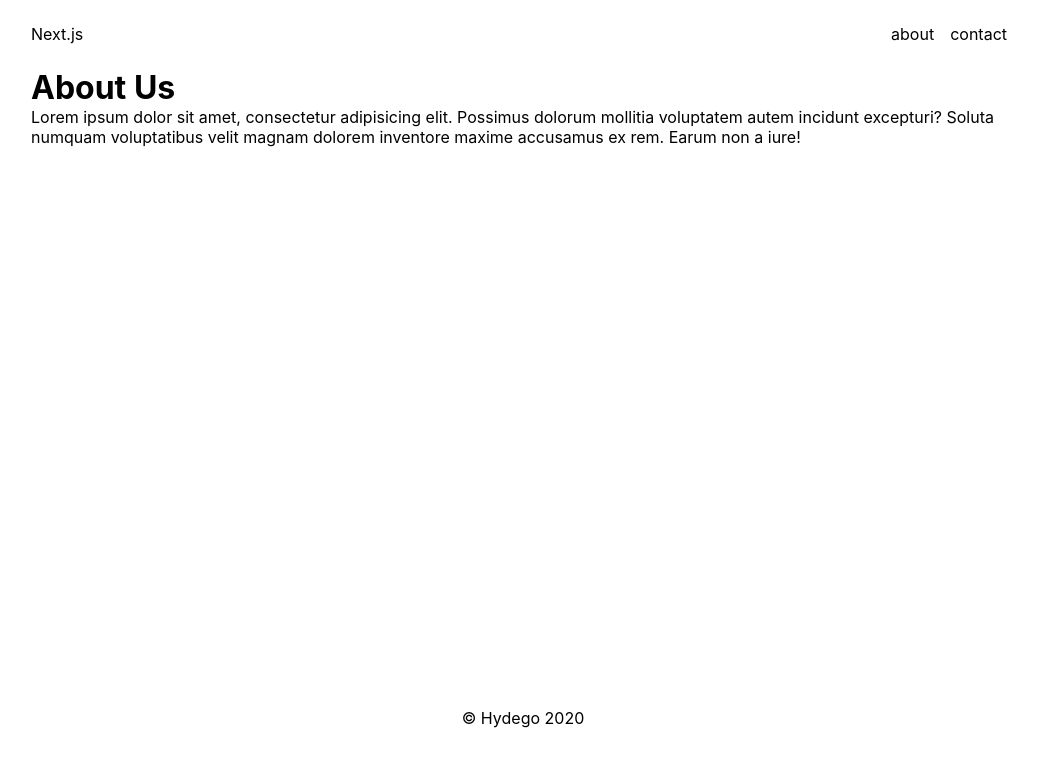
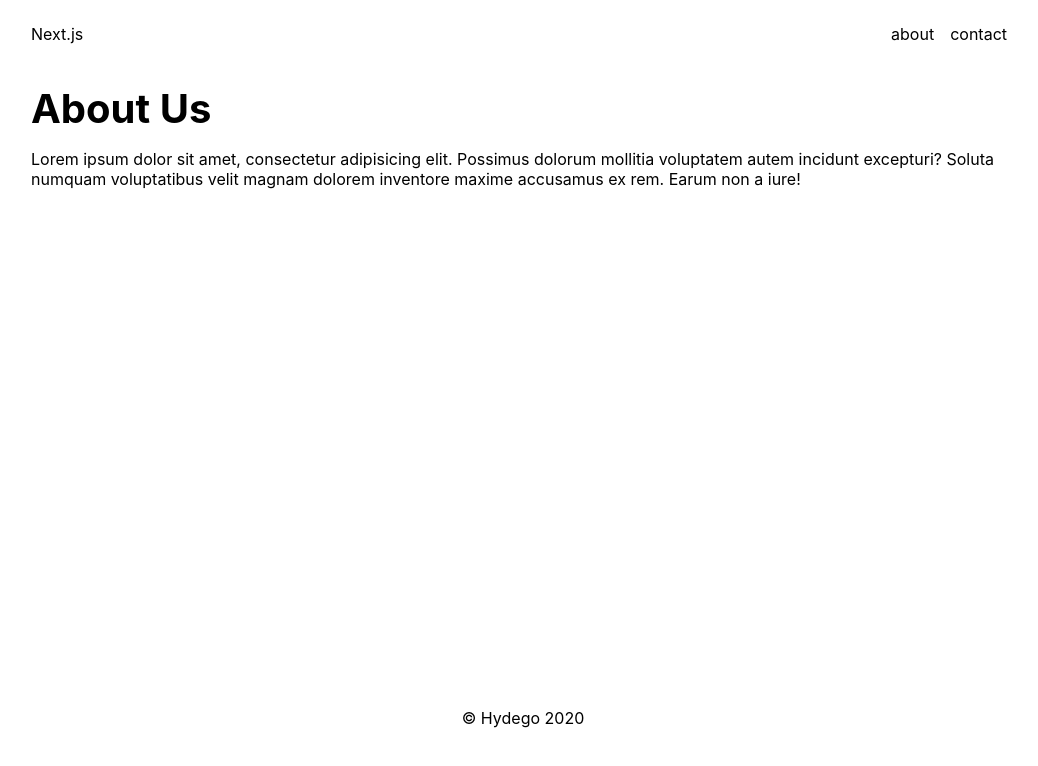
Before and after one commit to hydego17/next-ts-blog, a Next.js app: page /about in a window 1280 px wide. Shown: the top 766 px of the page, without its empty margins (117-1155 px from the left). Built offline with nearby package versions, Linux system fonts and the light colour scheme.

Commit message:
added pageheader

```diff
--- a/src/components/Atom/AppLink.tsx
+++ b/src/components/Atom/AppLink.tsx
@@ -1,4 +1,3 @@
-import React from "react";
 import Link, { LinkProps } from "next/link";
 
 interface AppLinkProps extends LinkProps {
--- /dev/null
+++ b/src/components/Atom/PageHeader.tsx
@@ -0,0 +1,18 @@
+import { ReactNode } from "react";
+import styled from "@emotion/styled";
+
+interface Props {
+  children: ReactNode;
+}
+
+export const PageHeader = ({ children }: Props) => {
+  return <StyledPageHeader>{children}</StyledPageHeader>;
+};
+
+const StyledPageHeader = styled("header")`
+  padding: 1rem 0;
+
+  h1 {
+    font-size: clamp(1rem, 10vw, 2.5rem);
+  }
+`;
--- a/src/components/Layout/Footer.tsx
+++ b/src/components/Layout/Footer.tsx
@@ -1,4 +1,3 @@
-import React from "react";
 import styled from "@emotion/styled";
 
 interface FooterProps {}
--- a/src/components/Layout/Header.tsx
+++ b/src/components/Layout/Header.tsx
@@ -1,4 +1,3 @@
-import React from "react";
 import styled from "@emotion/styled";
 
 import { AppLink } from "../Atom/AppLink";
--- a/src/components/Layout/index.tsx
+++ b/src/components/Layout/index.tsx
@@ -1,4 +1,4 @@
-import React from "react";
+import { ReactNode } from "react";
 import Head from "next/head";
 import styled from "@emotion/styled";
 
@@ -8,7 +8,7 @@ import { Header } from "./Header";
 
 interface LayoutProps {
   pageTitle: string;
-  children: React.ReactNode;
+  children: ReactNode;
 }
 
 const Layout = ({ pageTitle, children }: LayoutProps) => {
@@ -27,6 +27,7 @@ const Layout = ({ pageTitle, children }: LayoutProps) => {
     </>
   );
 };
+
 const LayoutMain = styled("main")`
   min-height: 80vh;
 `;
--- a/src/pages/about.tsx
+++ b/src/pages/about.tsx
@@ -1,4 +1,5 @@
 import React, { ReactElement } from "react";
+import { PageHeader } from "../components/Atom/PageHeader";
 import Layout from "../components/Layout";
 
 interface AboutProps {}
@@ -6,7 +7,9 @@ interface AboutProps {}
 export default function about({}: AboutProps): ReactElement {
   return (
     <Layout pageTitle="About">
-      <h1>About Us</h1>
+      <PageHeader>
+        <h1>About Us</h1>
+      </PageHeader>
 
       <p>
         Lorem ipsum dolor sit amet, consectetur adipisicing elit. Possimus
--- a/src/pages/contact.tsx
+++ b/src/pages/contact.tsx
@@ -1,4 +1,5 @@
 import React, { ReactElement } from "react";
+import { PageHeader } from "../components/Atom/PageHeader";
 import Layout from "../components/Layout";
 
 interface ContactProps {}
@@ -6,7 +7,9 @@ interface ContactProps {}
 export default function Contact({}: ContactProps): ReactElement {
   return (
     <Layout pageTitle="Contact">
-      <h1>Contact</h1>
+      <PageHeader>
+        <h1>Contact</h1>
+      </PageHeader>
       <p>
         Lorem ipsum dolor sit amet, consectetur adipisicing elit. Quod eveniet
         repudiandae, possimus, qui labore quia, eaque sit incidunt dolor maxime
--- a/src/pages/index.tsx
+++ b/src/pages/index.tsx
@@ -1,9 +1,12 @@
+import { PageHeader } from "../components/Atom/PageHeader";
 import Layout from "../components/Layout";
 
 export default function Home() {
   return (
     <Layout pageTitle="Home">
-      <h1>Hello</h1>
+      <PageHeader>
+        <h1>Hello</h1>
+      </PageHeader>
     </Layout>
   );
 }
```
